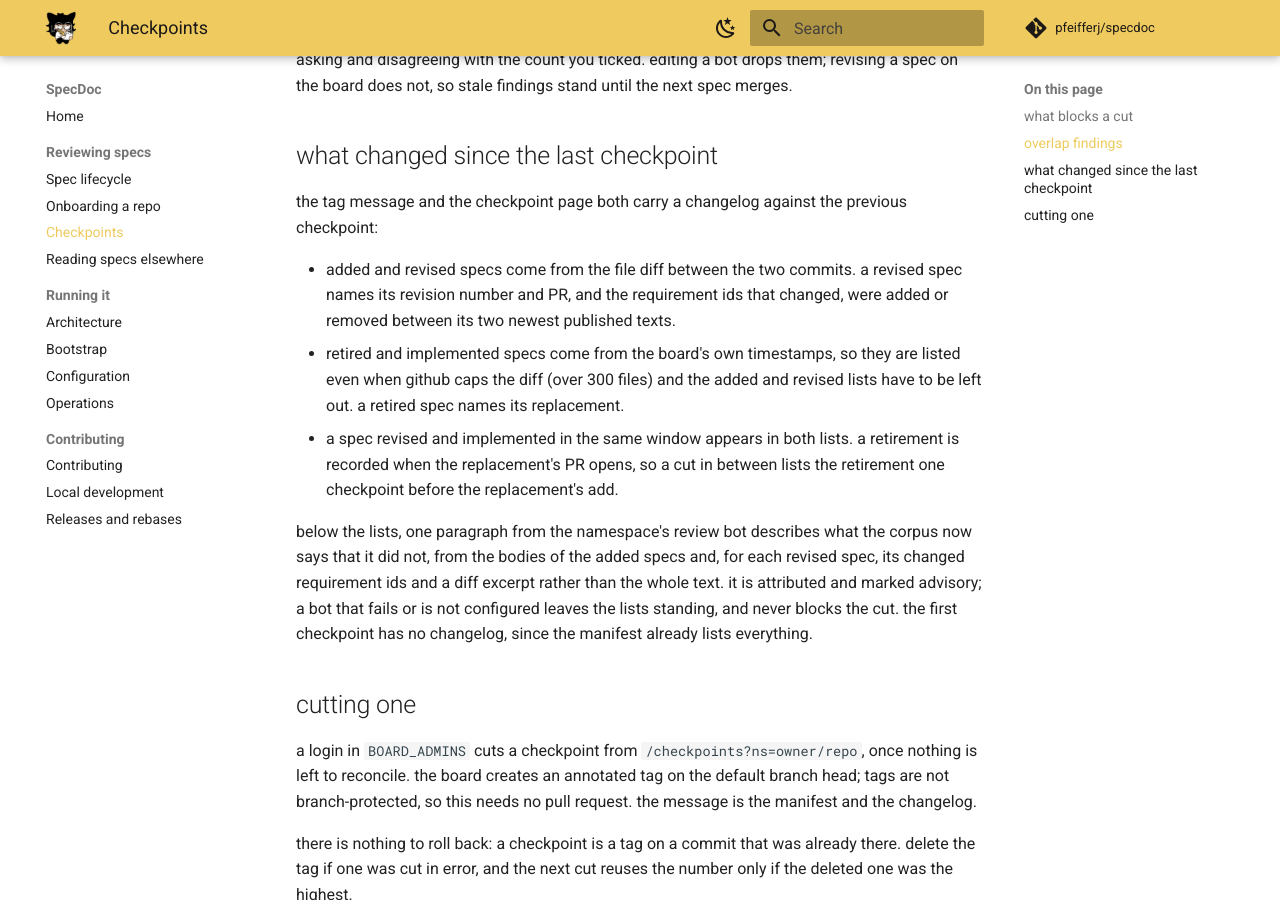
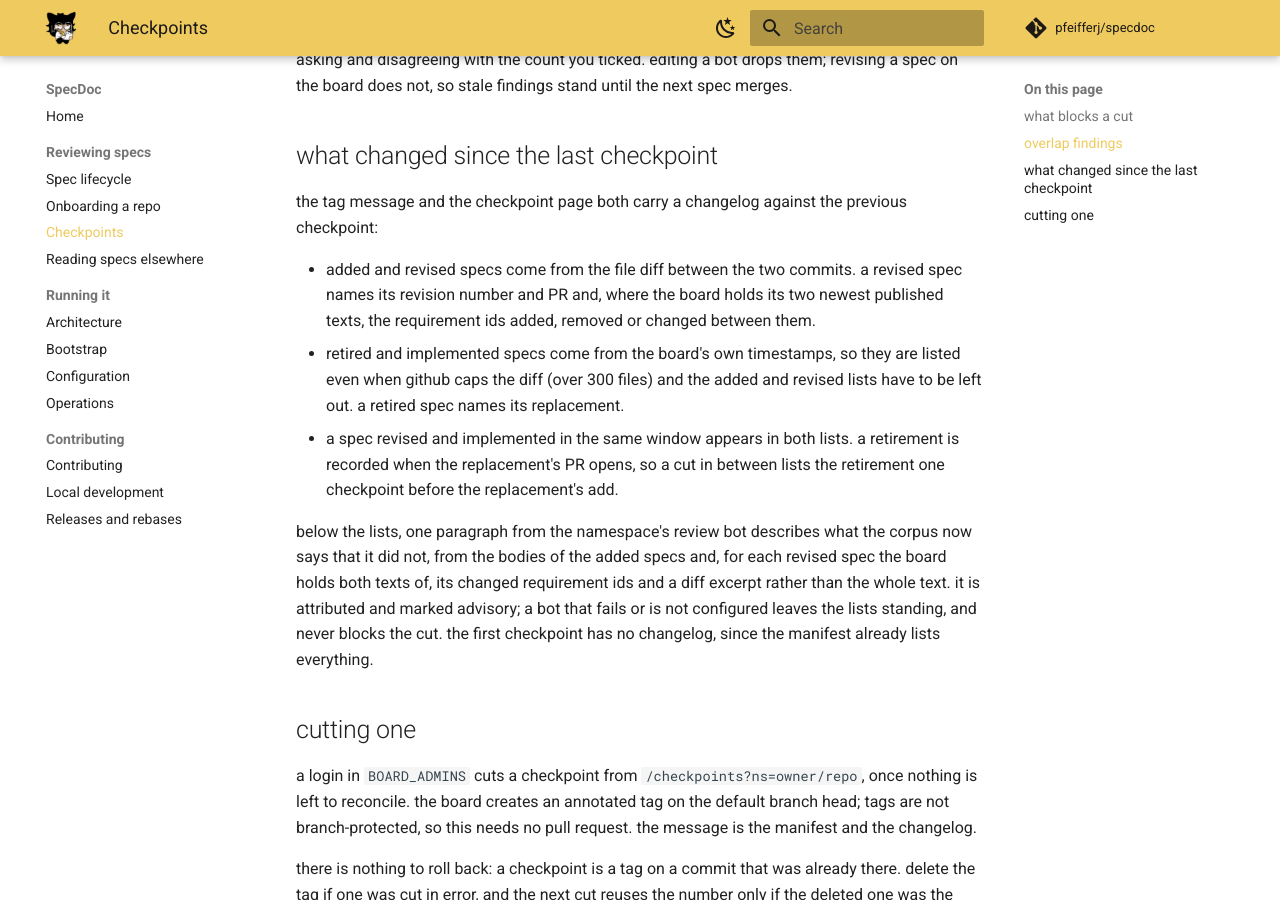
Before and after one commit to pfeifferj/specdoc, an MkDocs documentation site: the page built from docs/spec-checkpoints.md, in a window 1280 px wide and 900 px high, scrolled down 1930 px. Built offline with MkDocs 1.6.1 and Material for MkDocs 9.7.7, drawn with Linux system fonts in a browser that asks for light colours; comment, search, counter and statistics services are not loaded.

Commit message:
docs: qualify the requirement deltas by what the board holds
Both pages stated the ids unconditionally; a spec published before the
board kept its text has no earlier row to diff against.

Signed-off-by: Josephine Pfeiffer <hi@josie.lol>

```diff
--- a/docs/spec-checkpoints.md
+++ b/docs/spec-checkpoints.md
@@ -82,8 +82,9 @@ the tag message and the checkpoint page both carry a changelog against the
 previous checkpoint:
 
 - added and revised specs come from the file diff between the two commits. a
-  revised spec names its revision number and PR, and the requirement ids that
-  changed, were added or removed between its two newest published texts.
+  revised spec names its revision number and PR and, where the board holds
+  its two newest published texts, the requirement ids added, removed or
+  changed between them.
 - retired and implemented specs come from the board's own timestamps, so they
   are listed even when github caps the diff (over 300 files) and the added and
   revised lists have to be left out. a retired spec names its replacement.
@@ -93,9 +94,10 @@ previous checkpoint:
 
 below the lists, one paragraph from the namespace's review bot describes what
 the corpus now says that it did not, from the bodies of the added specs and,
-for each revised spec, its changed requirement ids and a diff excerpt rather
-than the whole text. it is attributed and marked advisory; a bot that fails or is not
-configured leaves the lists standing, and never blocks the cut. the first
+for each revised spec the board holds both texts of, its changed requirement
+ids and a diff excerpt rather than the whole text. it is attributed and
+marked advisory; a bot that fails or is not configured leaves the lists
+standing, and never blocks the cut. the first
 checkpoint has no changelog, since the manifest already lists everything.
 
 ## cutting one
```
Also changed, not shown: docs/spec-lifecycle.md (+3 -2 lines).
